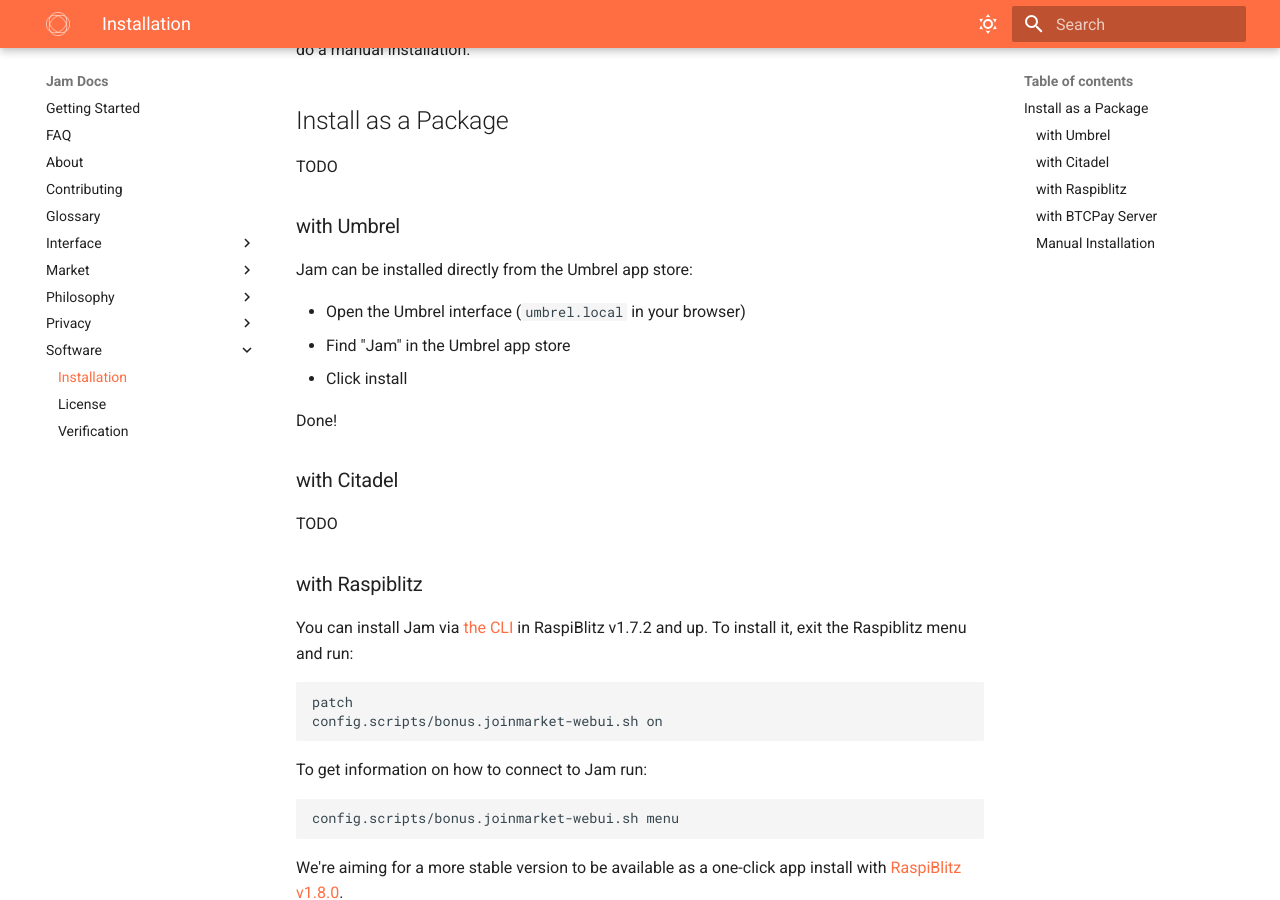
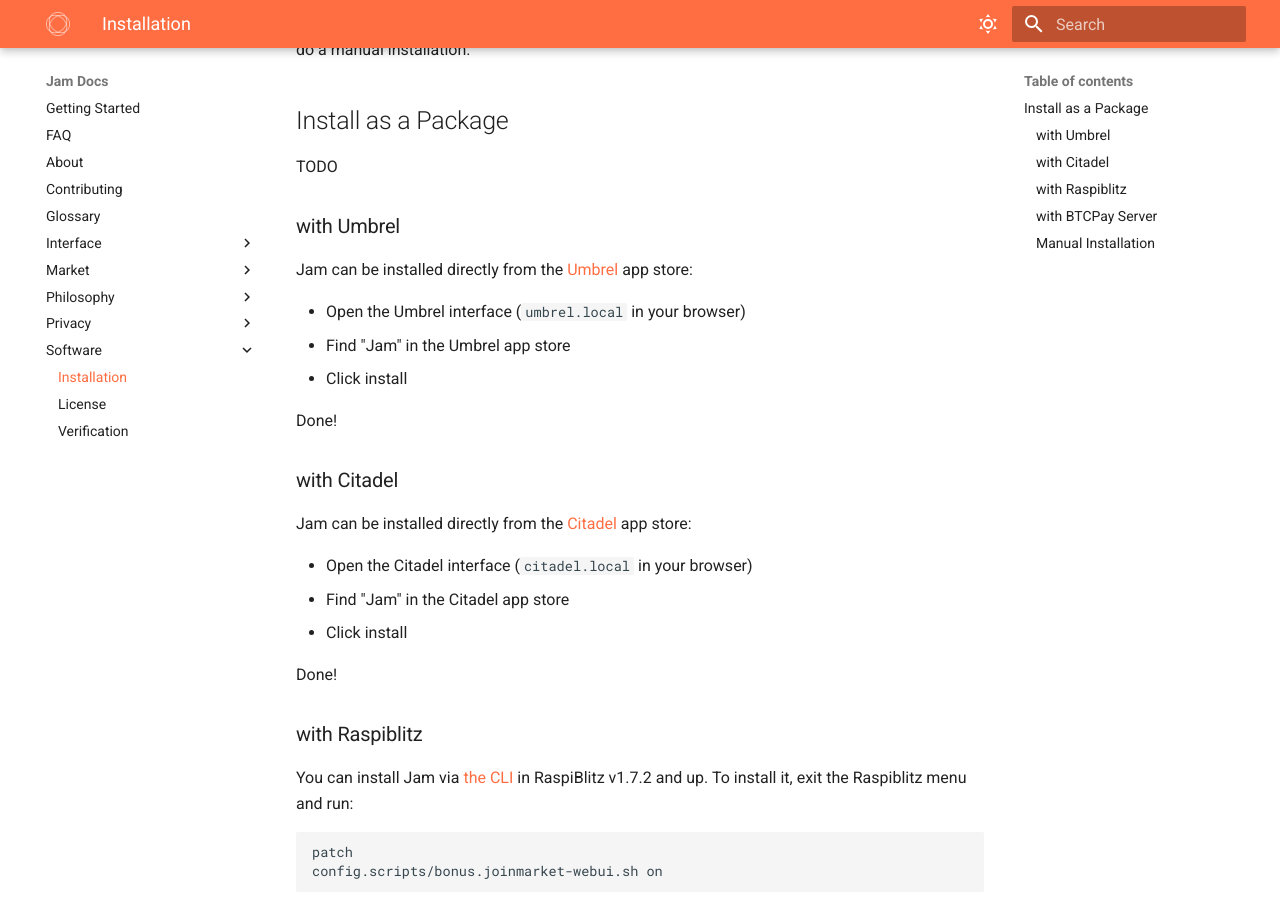
Before and after one commit to joinmarket-webui/jamdocs, an MkDocs documentation site: the page built from docs/software/installation.md, in a window 1280 px wide and 900 px high, scrolled down 352 px. Built offline with MkDocs 1.6.1 and Material for MkDocs 9.7.7, drawn with Linux system fonts in a browser that asks for light colours; nearby versions of some CDN libraries.

Commit message:
docs(installation): citadel

```diff
--- a/docs/software/installation.md
+++ b/docs/software/installation.md
@@ -16,7 +16,7 @@
 
 ### with Umbrel
 
-Jam can be installed directly from the Umbrel app store:
+Jam can be installed directly from the [Umbrel](https://umbrel.com/) app store:
 
 - Open the Umbrel interface (`umbrel.local` in your browser)
 - Find "Jam" in the Umbrel app store
@@ -26,7 +26,13 @@
 
 ### with Citadel
 
-TODO
+Jam can be installed directly from the [Citadel](https://runcitadel.space/) app store:
+
+- Open the Citadel interface (`citadel.local` in your browser)
+- Find "Jam" in the Citadel app store
+- Click install
+
+Done!
 
 ### with Raspiblitz
 
```
